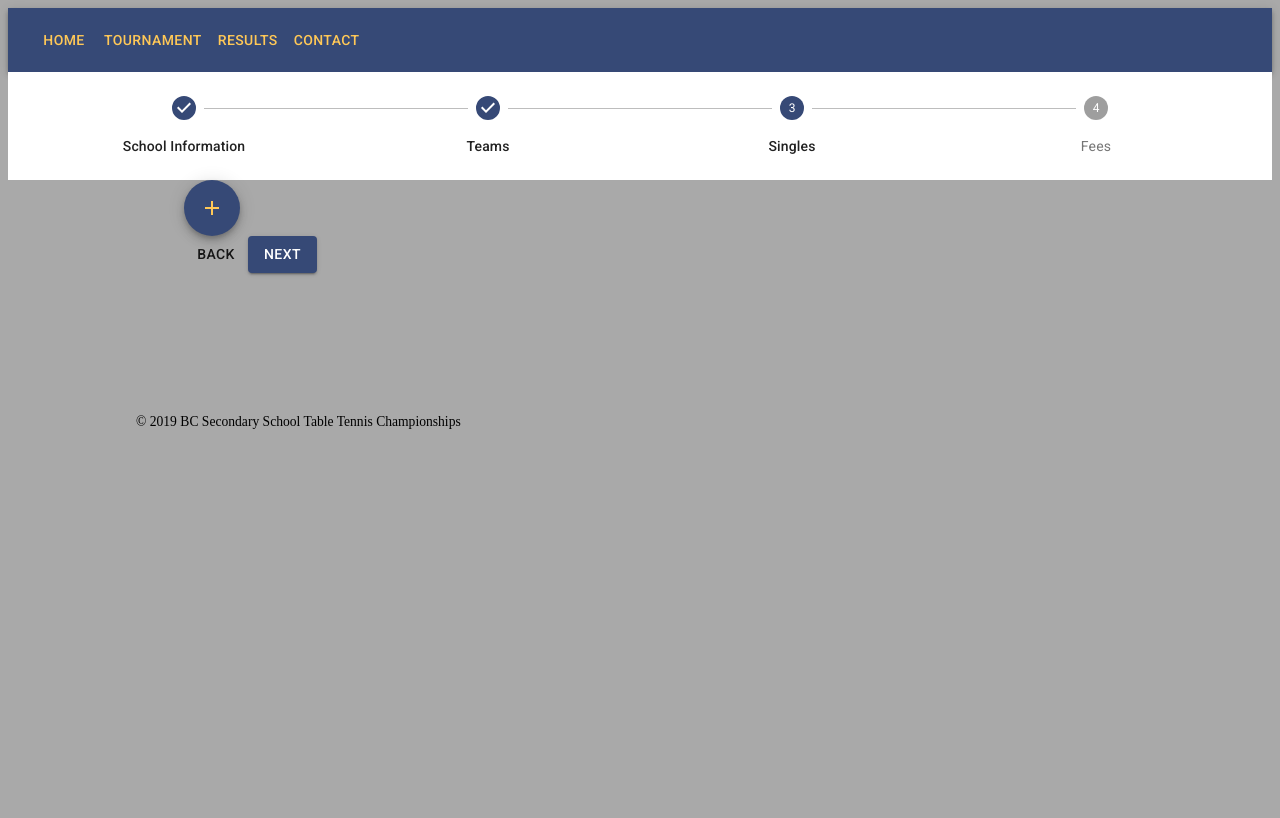
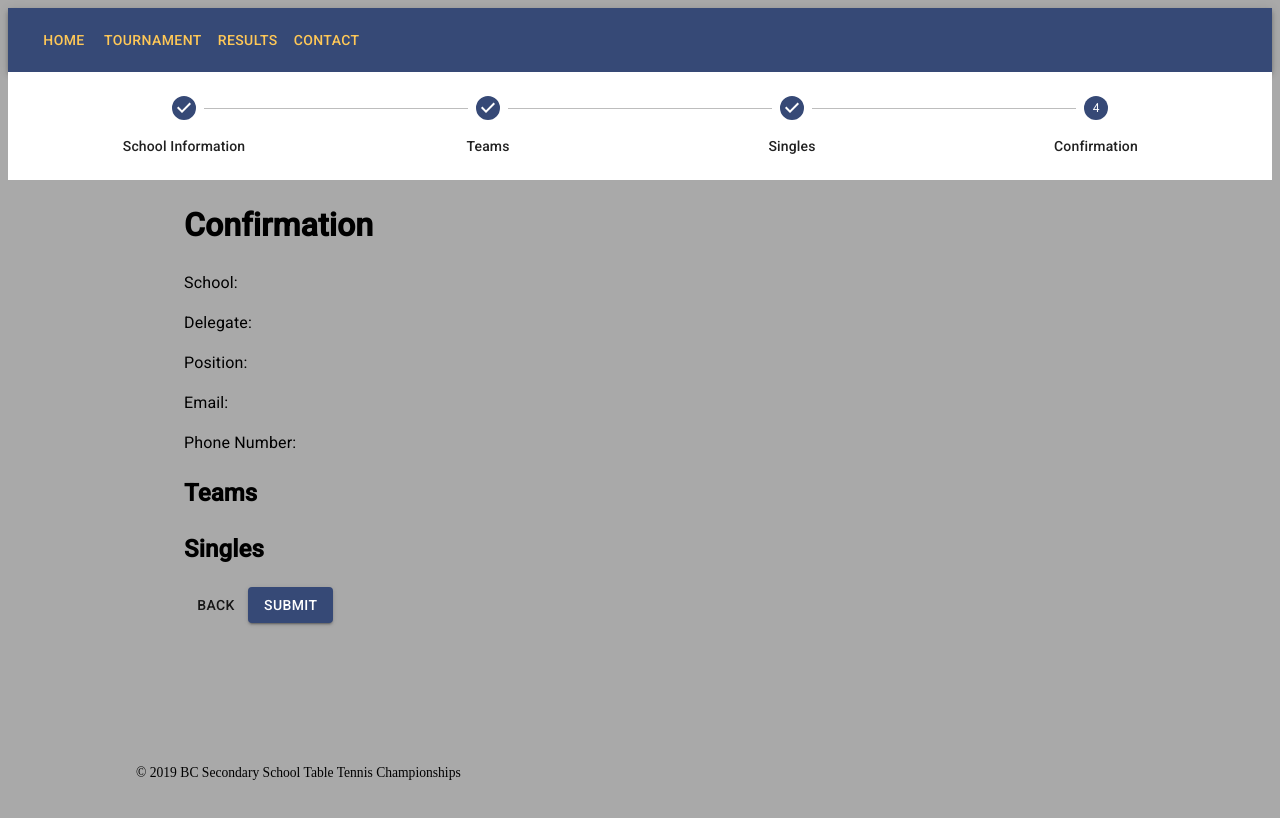
Before and after one commit to ansonws/bcssttc, a React (Create React App) app in the folder src/client/: page /tournaments/new in a window 1280 px wide. Shown: the top 818 px of the page. Built offline with nearby package versions, Linux system fonts and the light colour scheme.

Commit message:
Add EntryFormConfirmation

```diff
--- /dev/null
+++ b/src/client/src/components/EntryFormConfirmation.js
@@ -0,0 +1,59 @@
+import React from 'react';
+
+function EntryFormConfirmation(props) {
+  const {
+    schoolName,
+    sponsorFirstName,
+    sponsorLastName,
+    position,
+    email,
+    phoneNumber,
+    teams,
+    singles
+  } = props.formValues;
+  console.log(Object.entries(teams))
+  return (
+    <div>
+      <h1>Confirmation</h1>
+      <p>School: {schoolName}</p>
+      <p>Delegate: {sponsorFirstName} {sponsorLastName}</p>
+      <p>Position: {position}</p>
+      <p>Email: {email}</p>
+      <p>Phone Number: {phoneNumber}</p>
+      <h2>Teams</h2>
+      {Object.entries(teams).map((team, index) => (
+        <div key={team[0]}>
+          {teams[team[0]].players.length > 0 ? (
+            <div>
+              <h3>{team[0]}</h3>
+              <ul>
+                {teams[team[0]].players.map((player, index) => (
+                  <li
+                    key={player.first_name + player.last_name}
+                  >
+                    Name: {player.last_name}, {player.first_name} Grade {player.grade}
+                  </li>
+                ))}
+                <li></li>
+              </ul>
+            </div>
+          ) : (
+            null
+          )}
+        </div>
+      ))}
+      <h2>Singles</h2>
+      <ul>
+        {singles.map((player, index) => (
+          <li
+            key={player.first_name + player.last_name}
+          >
+            Name: {player.last_name}, {player.first_name} Grade {player.grade}, Gender: {player.gender}
+          </li>
+        ))}
+      </ul>
+    </div>
+  );
+}
+
+export default EntryFormConfirmation;
--- a/src/client/src/components/EntryNewPage.js
+++ b/src/client/src/components/EntryNewPage.js
@@ -9,19 +9,20 @@ import Container from '@material-ui/core/Container';
 import DelegateForm from './DelegateForm';
 import TeamForm from './TeamForm';
 import SinglesForm from './SinglesForm';
+import EntryFormConfirmation from './EntryFormConfirmation';
 
 function getSteps() {
   return [
     'School Information',
     'Teams',
     'Singles',
-    'Fees'
+    'Confirmation'
   ];
 }
 
 class EntryNewPage extends Component {
   state = {
-    step: 2,
+    step: 3,
     schoolName: '',
     sponsorFirstName: '',
     sponsorLastName: '',
@@ -78,8 +79,12 @@ class EntryNewPage extends Component {
             handleSinglesPlayerChange={this.handleSinglesPlayerChange}
           />
         )
-      case 2:
-        return 'Confirmation';
+      case 3:
+        return (
+          <EntryFormConfirmation
+            formValues={this.state}
+          />
+        )
       default:
         return 'Unknown stepIndex';
     }
@@ -160,32 +165,15 @@ class EntryNewPage extends Component {
   }
 
   render () {
-    const {
-      step,
-      schoolName,
-      sponsorFirstName,
-      sponsorLastName,
-      position,
-      email,
-      phoneNumber,
-    } = this.state;
-
-    const values = {
-      schoolName,
-      sponsorFirstName,
-      sponsorLastName,
-      position,
-      email,
-      phoneNumber,
-    }
+    const { step } = this.state;
 
     const steps = getSteps();
+
     const {
       getStepContent,
       handleNextStep,
       handlePreviousStep,
       handleReset,
-      handleChange,
     } = this;
 
     return (
@@ -215,7 +203,7 @@ class EntryNewPage extends Component {
                 Back
               </Button>
               <Button variant="contained" color="primary" onClick={handleNextStep}>
-                {step === steps.length - 1 ? 'Finish' : 'Next'}
+                {step === steps.length - 1 ? 'Submit' : 'Next'}
               </Button>
             </div>
           </div>
```
